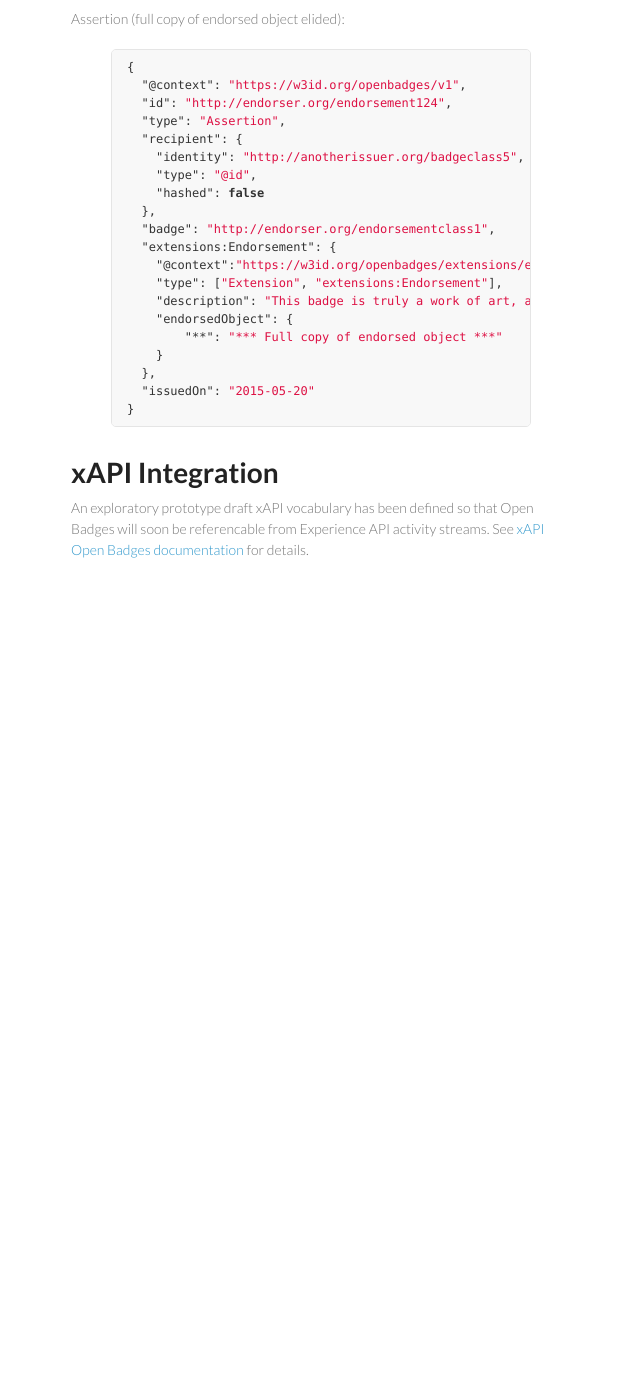
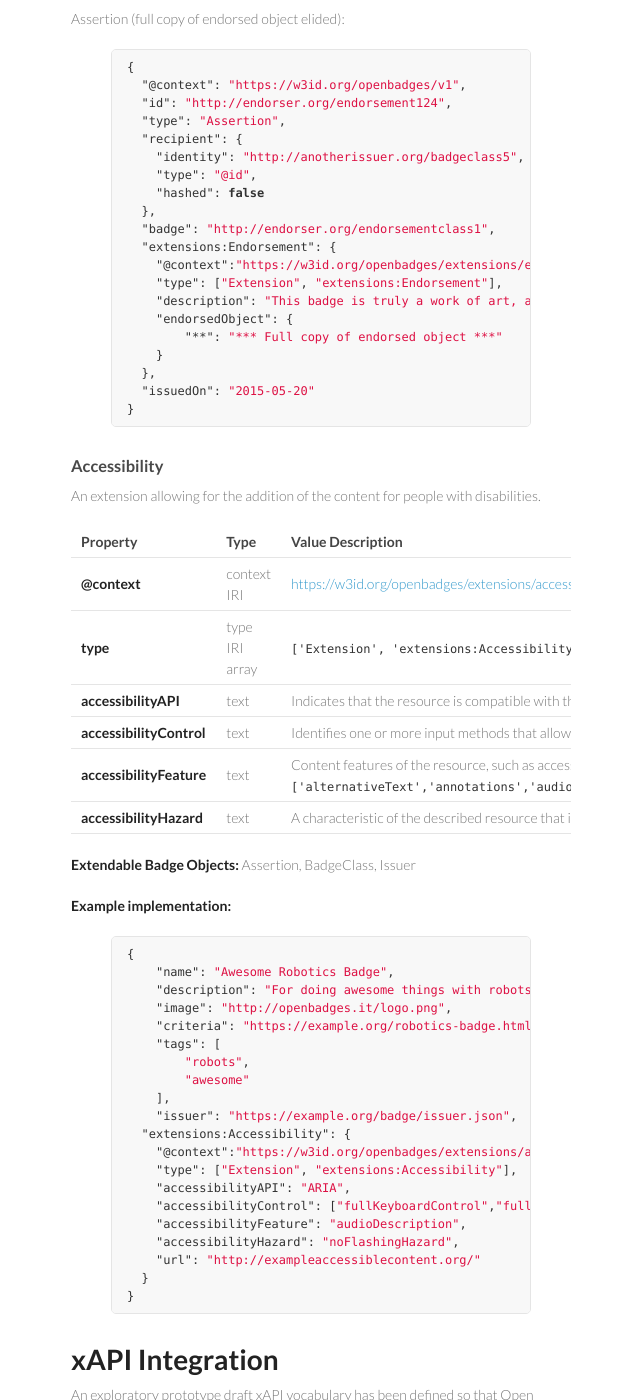
Before and after one commit to 1EdTech/openbadges-specification, a Jekyll site: the page built from extensions/index.md, in a window 1280 px wide and 1400 px high, scrolled down 2739 px. Shown: the whole window, without its empty margins (499-1139 px from the left). Built offline with Jekyll 4.4.1, drawn with Linux system fonts in a browser that asks for light colours; before the commit the page ends 3369 px from its top, so only the background shows below that.

Commit message:
Documentation extension 'accessibility'

```diff
--- a/extensions/index.md
+++ b/extensions/index.md
@@ -130,5 +130,50 @@ Assertion (full copy of endorsed object elided):
 }
 {% endhighlight %}
 
+### <a name="accessibility"></a> Accessibility
+An extension allowing for the addition of the content for people with disabilities.
+
+{::options parse_block_html="true" /}
+<div class="table-wrapper">
+
+Property     | Type        | Value Description
+-------------|-------------|---------
+**@context** | context IRI | [https://w3id.org/openbadges/extensions/accessibility/context.json](https://w3id.org/openbadges/extensions/accessibility/context.json)
+**type**    | type IRI array |`['Extension', 'extensions:Accessibility']`
+**accessibilityAPI** | text | Indicates that the resource is compatible with the referenced accessibility API. Possible values: `['AndroidAccessibility','ARIA','ATK','AT-SPI','BlackberryAccessibility','iAccessible2','iOSAccessibility','JavaAccessibility','MacOSXAccessibility','MSAA','UIAutomation']`
+**accessibilityControl** | text | Identifies one or more input methods that allow access to all of the application functionality. Possible values: `['fullKeyboardControl','fullMouseControl','fullSwitchControl','fullTouchControl','fullVideoControl','fullVoiceControl']`
+**accessibilityFeature** | text | Content features of the resource, such as accessible media, supported enhancements for accessibility and alternatives. `['alternativeText','annotations','audioDescription','bookmarks','braille','captions','ChemML','describedMath','displayTransformability','highContrastAudio','highContrastDisplay','index','largePrint','latex','longDescription','MathML','none','printPageNumbers','readingOrder','signLanguage','structuralNavigation','tableOfContents','taggedPDF','tactileGraphic','tactileObject','timingControl','transcript','ttsMarkup','unlocked']`
+**accessibilityHazard** | text | A characteristic of the described resource that is physiologically dangerous to some users. Related to http://www.w3.org/TR/UNDERSTANDING-WCAG20/seizure.html `['flashing','noFlashingHazard','motionSimulation','noMotionSimulationHazard','sound','noSoundHazard']`
+
+
+</div>
+
+**Extendable Badge Objects:**
+Assertion, BadgeClass, Issuer
+
+**Example implementation:**
+{% highlight json %}
+{
+    "name": "Awesome Robotics Badge",
+    "description": "For doing awesome things with robots that people think is pretty great.",
+    "image": "http://openbadges.it/logo.png",
+    "criteria": "https://example.org/robotics-badge.html",
+    "tags": [
+        "robots",
+        "awesome"
+    ],
+    "issuer": "https://example.org/badge/issuer.json",
+  "extensions:Accessibility": {
+    "@context":"https://w3id.org/openbadges/extensions/accessibility/context.json",
+    "type": ["Extension", "extensions:Accessibility"],
+    "accessibilityAPI": "ARIA",
+    "accessibilityControl": ["fullKeyboardControl","fullMouseControl","fullTouchControl"],
+    "accessibilityFeature": "audioDescription",
+    "accessibilityHazard": "noFlashingHazard",
+    "url": "http://exampleaccessiblecontent.org/"
+  }
+}
+{% endhighlight %}
+
 # xAPI Integration
 An exploratory prototype draft xAPI vocabulary has been defined so that Open Badges will soon be referencable from Experience API activity streams. See [xAPI Open Badges documentation]({{site.baseurl}}/xapi/) for details.
```
